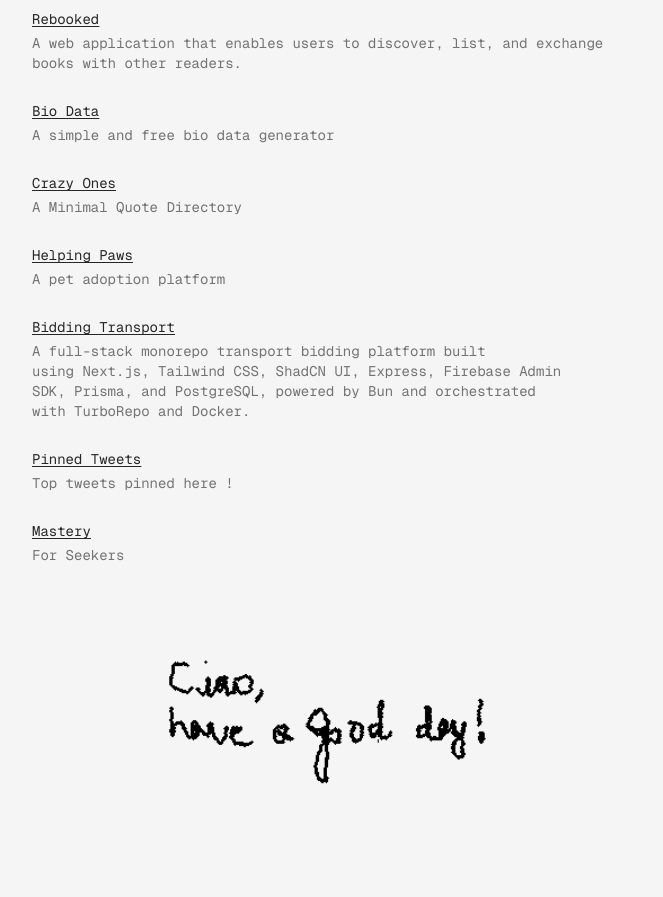
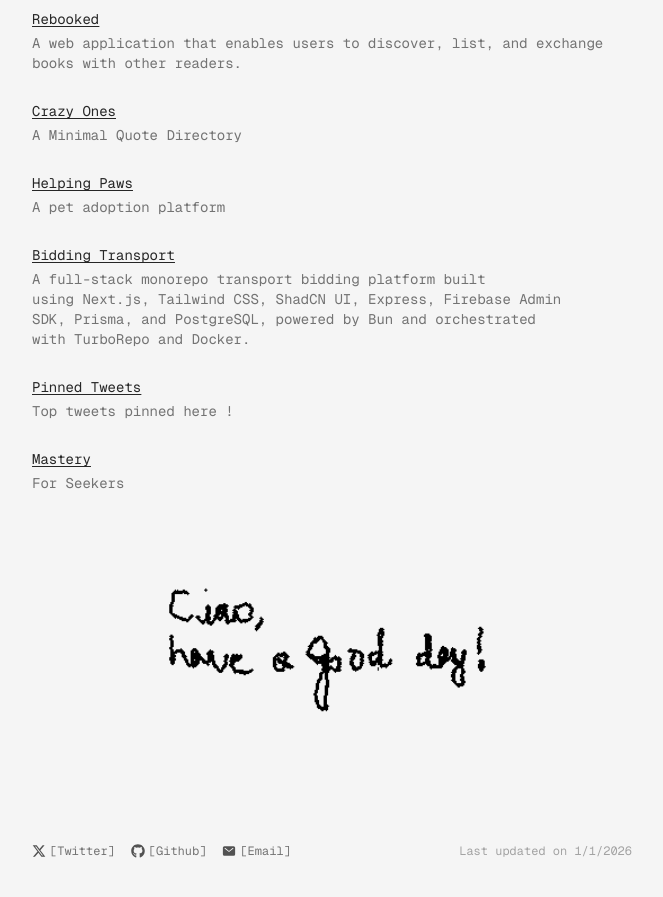
Before and after one commit to abhix4/portfolio, a Next.js app: page /projects in a window 1280 px wide. Shown: the part 800-1697 px from the top of the page, without its empty margins (308-971 px from the left). Built offline with nearby package versions, Linux system fonts and the light colour scheme.

Commit message:
fix: urls

```diff
--- a/constants/index.ts
+++ b/constants/index.ts
@@ -522,7 +522,7 @@
   },
   {
     title: 'Vote it',
-    link: 'https://voteit.abhiifour.xyz',
+    link: 'https://voteit.abhii.space',
     url: '/assets/p.png',
     desc: 'A dynamic web application enabling users to create and participate in polls seamlessly',
     git: 'https://github.com/Abhiifour/VoteIt',
@@ -530,7 +530,7 @@
   },
   {
     title: 'Idea Vault',
-    link: 'https://ideavault.abhiifour.xyz',
+    link: 'https://ideavault.abhii.space',
     url: '/assets/p1.png',
     desc: 'A simple and intuitive application designed for users to store, organize, and manage their thoughts effectively',
     git: 'https://github.com/Abhiifour/ideaVault',
@@ -538,7 +538,7 @@
   },
   {
     title: 'Panchayat',
-    link: 'https://panchayat.abhiifour.xyz',
+    link: 'https://panchayat.abhii.space',
     url: '/assets/p1.png',
     desc: 'A minimal and intuitive chat application',
     git: 'https://github.com/Abhiifour/ideaVault',
@@ -554,7 +554,7 @@
   },
   {
     title: 'Better Track',
-    link: 'https://trackbetter.abhiifour.xyz',
+    link: 'https://trackbetter.abhii.space',
     url: '/assets/p4.png',
     desc: 'A platform to track and monitor your favourite open source organisation',
     git: 'https://github.com/Abhiifour/Task-app',
@@ -568,14 +568,7 @@
     git: 'https://github.com/Abhiifour/wisdom',
     tech: 'NextJs • TailwindCSS • Prisma • PostgressSQL • Framer • Typescript • Typescript',
   },
-  {
-    title: 'Bio Data',
-    link: 'https://biodata.abhiifour.xyz/',
-    url: '/assets/p3.png',
-    desc: 'A simple and free bio data generator',
-    git: 'https://github.com/Abhiifour/social-media',
-    tech: 'ReactJs • TailwindCSS • NodeJs • MongoDB • ExpressJs • Cloudinary • Javascript ',
-  },
+
   {
     title: 'Crazy Ones',
     link: 'https://quote-seven-alpha.vercel.app/',
```
